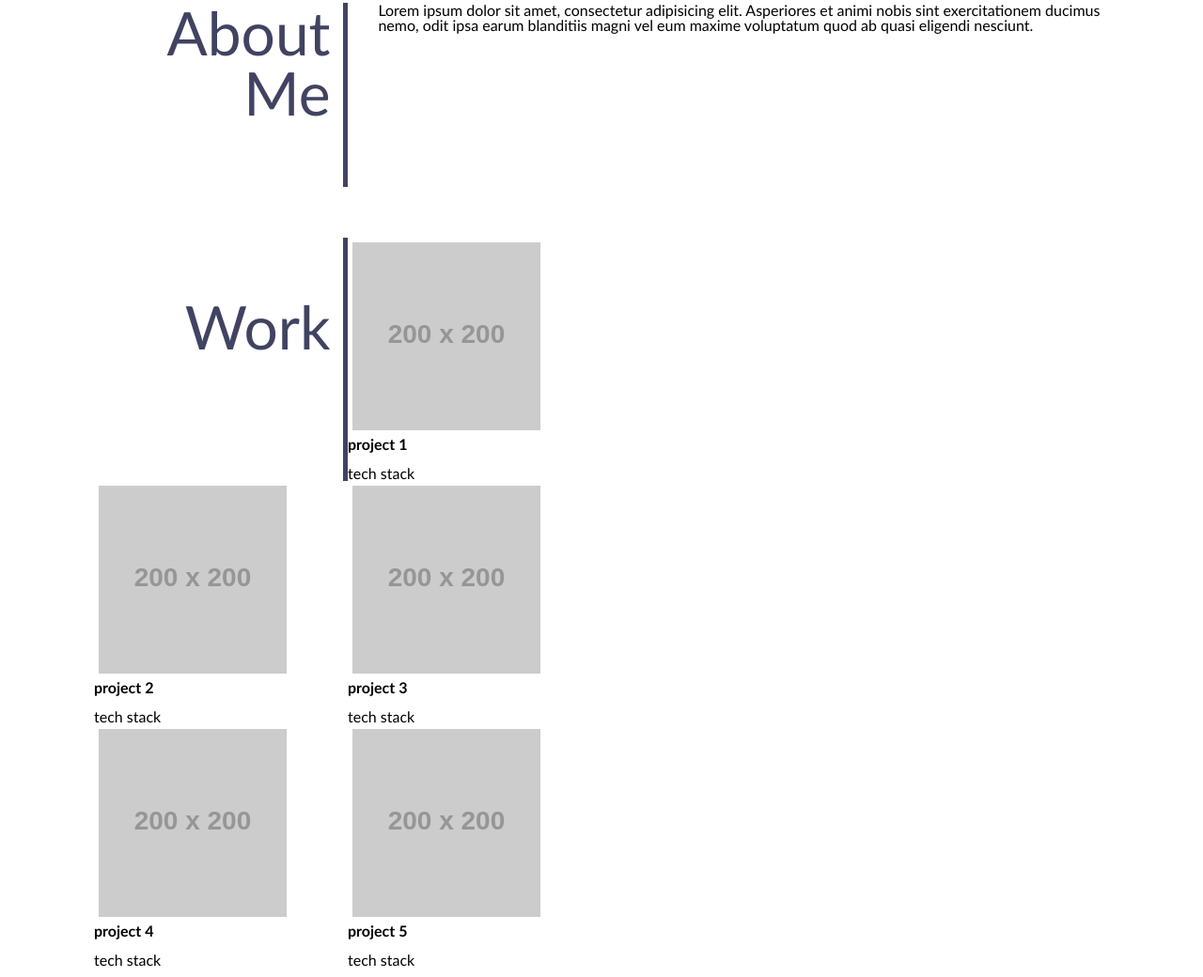
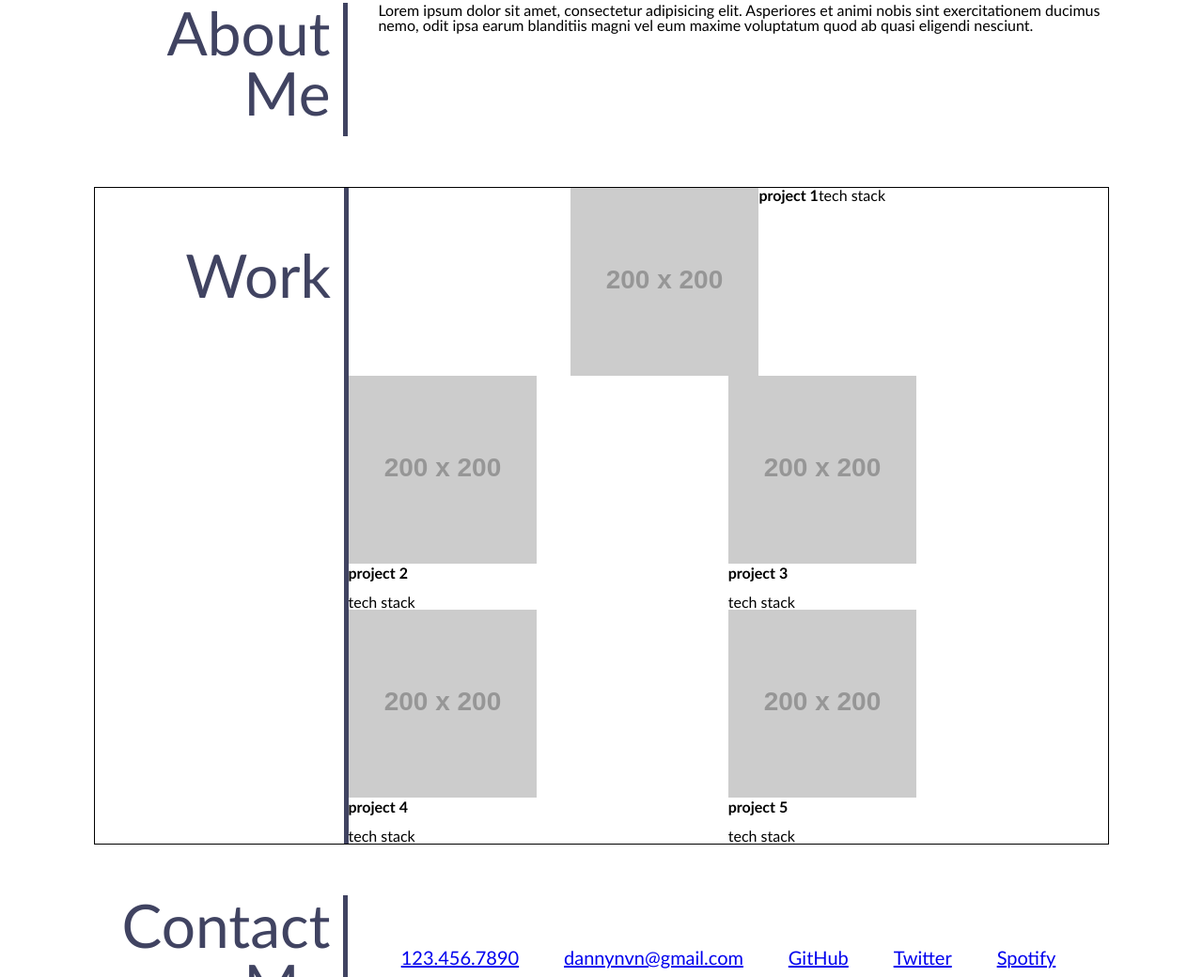
Before and after one commit to dannynvn/project-portfolio, a plain HTML site: page index.html in a window 1280 px wide. Shown: the part 443-1483 px from the top of the page at 94% size. Drawn offline with Linux system fonts and the light colour scheme; placeholder pictures from the web are drawn by us.

Commit message:
created grid template for work section

```diff
--- a/assets/css/style.css
+++ b/assets/css/style.css
@@ -75,7 +75,7 @@
     text-align: right;
     align-items: center;
     padding-right: 5%;
-    padding-bottom: 25%;
+    padding-bottom: 5%;
     border-right: 5px solid;
     color: var(--content-heading-color);
     font-weight: normal;
@@ -94,8 +94,21 @@
 
 #work {
     display: grid;
-    grid-template-columns: 25% 75%;
+    border: 1px solid;
+    grid-template-columns: 25% 37.5% 37.5%;
+    grid-template-rows: auto;
     margin-bottom: 5%;
+}
+
+.first-project {
+    grid-column: 2 / span 2;
+    display: flex;
+    justify-content: center;
+}
+
+.div-border-right {
+    border-right: 5px solid;
+    color: var(--content-heading-color);
 }
 
 #work figure {
@@ -103,7 +116,7 @@
 }
 
 #work figure img {
-    padding: 5px;
+
 }
 
 #work figure h2 {
--- a/index.html
+++ b/index.html
@@ -38,12 +38,12 @@
             <!-- projects section showcasing development projects the owner built -->
             <section id="work">
                 <h1 class="main-content-headings">Work</h1>
-                    <figure>
+                    <figure class="first-project">
                         <img src="https://via.placeholder.com/200" alt="placeholder project image" />
                         <h2>project 1</h2>
                         <p>tech stack</p>
                     </figure>
-
+                    <div class="div-border-right"></div>
                     <figure>
                         <img src="https://via.placeholder.com/200" alt="placeholder project image" />
                         <h2>project 2</h2>
@@ -55,7 +55,7 @@
                         <h2>project 3</h2>
                         <p>tech stack</p>
                     </figure>
-
+                    <div class="div-border-right"></div>
                     <figure>
                         <img src="https://via.placeholder.com/200" alt="placeholder project image" />
                         <h2>project 4</h2>
```
Also changed, not shown: 1 other file.
